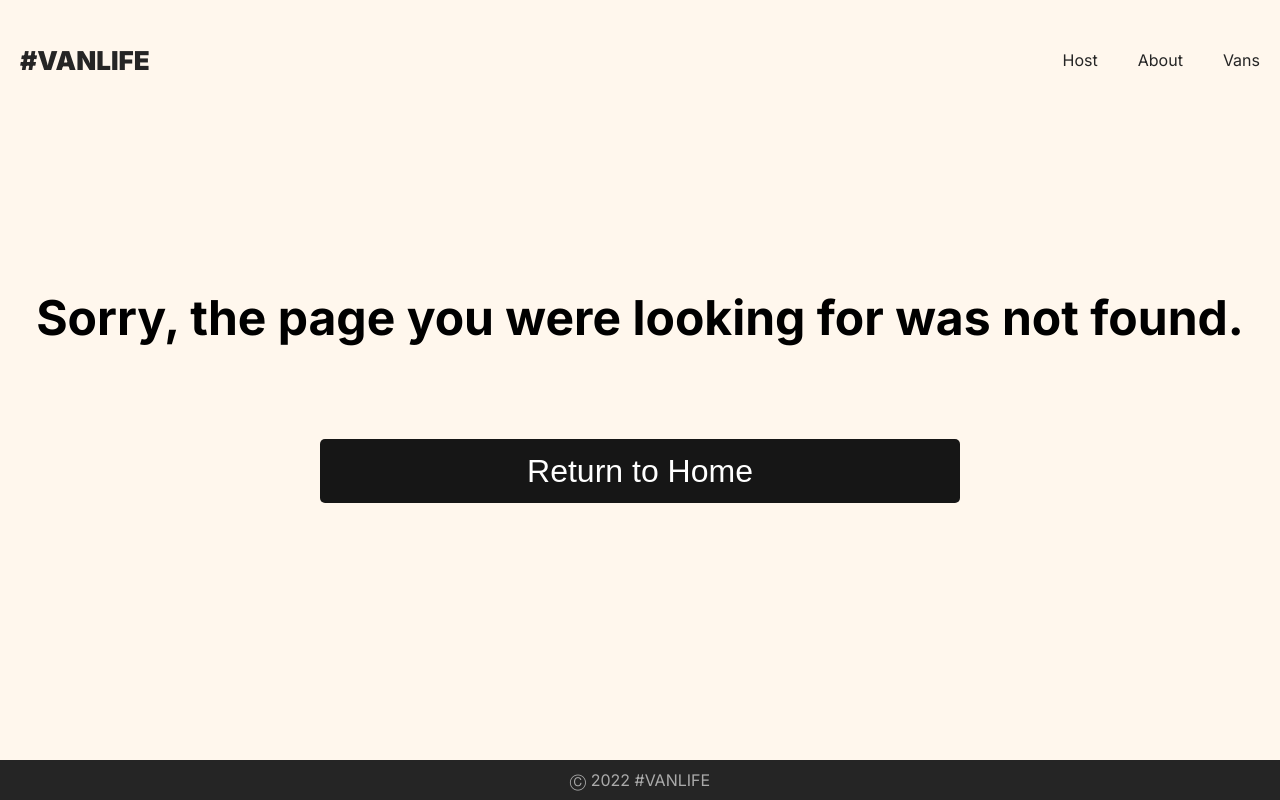
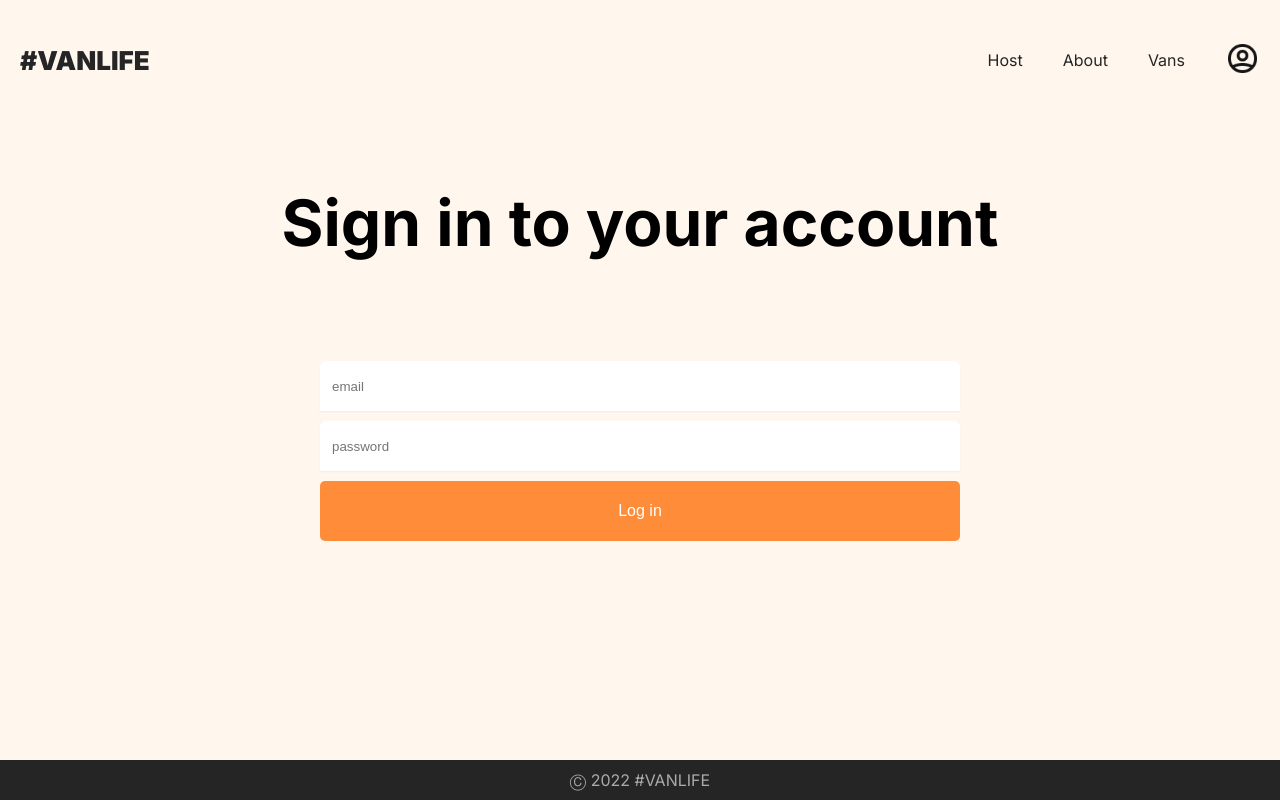
Before and after one commit to patboy04/van-app, a React (Vite) app: page /login in a window 1280 px wide. Before the commit this address had no page. Built offline with nearby package versions, Linux system fonts and the light colour scheme; what miragejs would draw is missing.

Commit message:
Added login page/ icon (not functional yet)

```diff
--- a/src/App.jsx
+++ b/src/App.jsx
@@ -3,6 +3,7 @@ import { RouterProvider, createBrowserRouter, createRoutesFromElements, Route} f
 import PageLayout from "./component/PageLayout.jsx"
 import Home from "./pages/Home.jsx"
 import About from "./pages/About.jsx"
+import Login from "./pages/Login.jsx";
 import Vans, { loader as vansLoader } from "./pages/Vans/Vans.jsx"
 import VanDetail from "./pages/Vans/VanDetail.jsx";
 import HostLayout from "./component/HostLayout.jsx";
@@ -24,6 +25,7 @@ export default function App() {
         <Route path="/"element={<PageLayout />}>
             <Route index element={<Home />}/>
             <Route path="about" element={<About />}/>
+            <Route path="login" element={<Login />}/>
             <Route path="vans" element={<Vans />} loader={vansLoader} errorElement={<Error />}/>
             <Route path="vans/:id" element={<VanDetail />}/>
             <Route path="host" element={<HostLayout />} errorElement={<Error />}>
--- a/src/component/Header.jsx
+++ b/src/component/Header.jsx
@@ -1,5 +1,6 @@
 import React from "react";
 import { NavLink } from "react-router-dom"
+import profileIcon from "../assets/user.png"
 
 export default function Header() {
 
@@ -16,6 +17,7 @@ export default function Header() {
                 <NavLink to="host" style={({isActive})=>isActive ? activeLink : null}>Host</NavLink>
                 <NavLink to="about" style={({isActive})=>isActive ? activeLink : null}>About</NavLink>
                 <NavLink to="vans" style={({isActive})=>isActive ? activeLink : null}>Vans</NavLink>
+                <NavLink to="login"><img src={profileIcon} className="user--icon" /></NavLink>
             </div>
         </nav>
     )
--- /dev/null
+++ b/src/pages/Login.jsx
@@ -0,0 +1,42 @@
+import React, {useState} from "react"
+import "../style/style.css"
+
+export default function Login() {
+    const [formData, setFormData] = useState({email: "", password: ""})
+
+    function handleSubmit(event) {
+        e.preventDefault()
+        console.log(loginFormData)
+    }
+
+    function handleChange(event) {
+        const  {name, value} = event.target
+        setFormData(prevForm => ({
+            ...prevForm,
+            [name]: value
+        }))
+    }
+
+    return (
+        <div className="login--container">
+            <h1>Sign in to your account</h1>
+            <form onSubmit={handleSubmit} className="login--form--container">
+                <input
+                    email="email"
+                    type="text"
+                    placeholder="email"
+                    value={formData.email}
+                    onChange={handleChange}
+                />
+                <input
+                    email="password"
+                    type="text"
+                    placeholder="password"
+                    value={formData.password}
+                    onChange={handleChange}
+                />
+                <button className="home--main--button">Log in</button>
+            </form>
+        </div>
+    )
+}
--- a/src/server.js
+++ b/src/server.js
@@ -20,6 +20,7 @@ createServer({
     routes() {
         //this.namespace = "api"
         this.urlPrefix = 'http://localhost:5173/*'
+        //this.urlPrefix = 'https://vanlife-app-patrick.netlify.app/*'
         this.logging = false
 
         this.get("/vans", (schema, request) => {
--- a/src/style/style.css
+++ b/src/style/style.css
@@ -42,6 +42,7 @@ nav {
 
 .navbar--links--container {
     display: flex;
+    align-items: center;
     margin-left: auto;
     gap: 40px;
 }
@@ -50,6 +51,44 @@ nav {
     text-decoration: none;
     color: #252525;
     font-size: 16px;
+}
+
+.user--icon {
+    width: 35px;
+}
+
+.login--container{
+    font-size: 2rem;
+    margin: 5%;
+    display: flex;
+    flex-direction: column;
+    align-items: center;
+    width: auto;
+    height: auto;
+    gap: 100px;
+}
+
+.login--form--container {
+    display: grid;
+    grid-template-columns: 50vw;
+    grid-template-rows: 50px 50px;
+    gap: 10px 5%;
+    grid-template-areas:
+      "."
+      ".";
+    justify-content: center;
+}
+
+.login--form--container > input{
+    border-radius: 6px 6px 0px 0px;
+    box-shadow: 0px 1px 2px rgba(0, 0, 0, 0.05);
+    text-indent: 10px;
+    border: none;
+}
+
+.login--form--container > button{
+    font-size: 1rem;
+    color: white;
 }
 
 footer {
@@ -66,3 +105,15 @@ footer {
     font-size: 1rem;
     font-weight: 500;
 }
+
+@media only screen and (max-width: 1000px) {
+    .login--container{
+        font-size: 1.5rem;
+    }
+}
+
+@media only screen and (max-width: 600px) {
+    .login--container{
+        font-size: 1rem;
+    }
+}
```
Also changed, not shown: src/assets/user.png (added).
